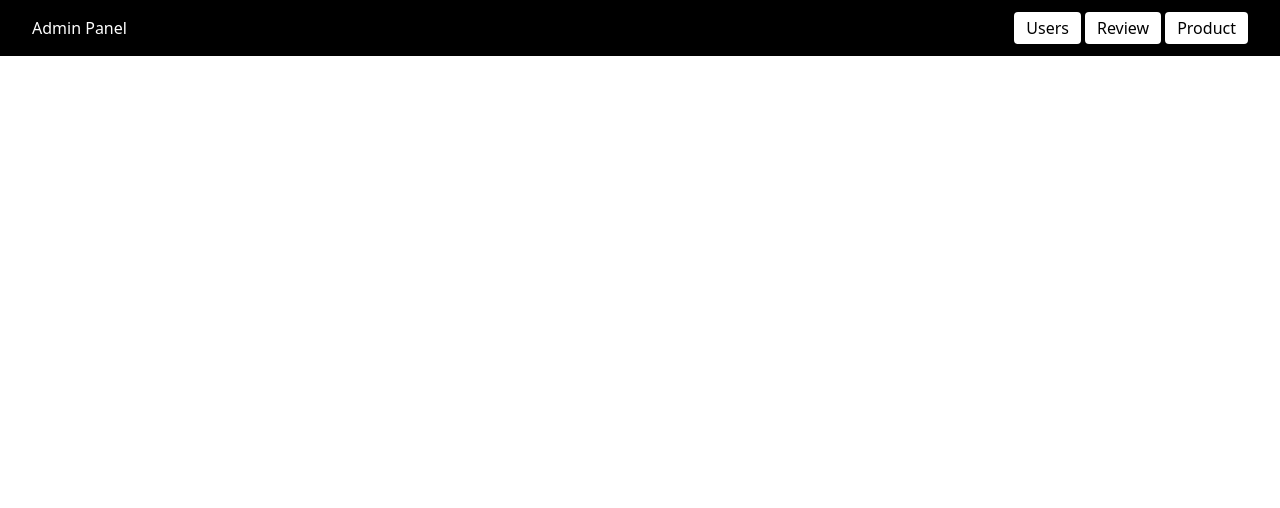
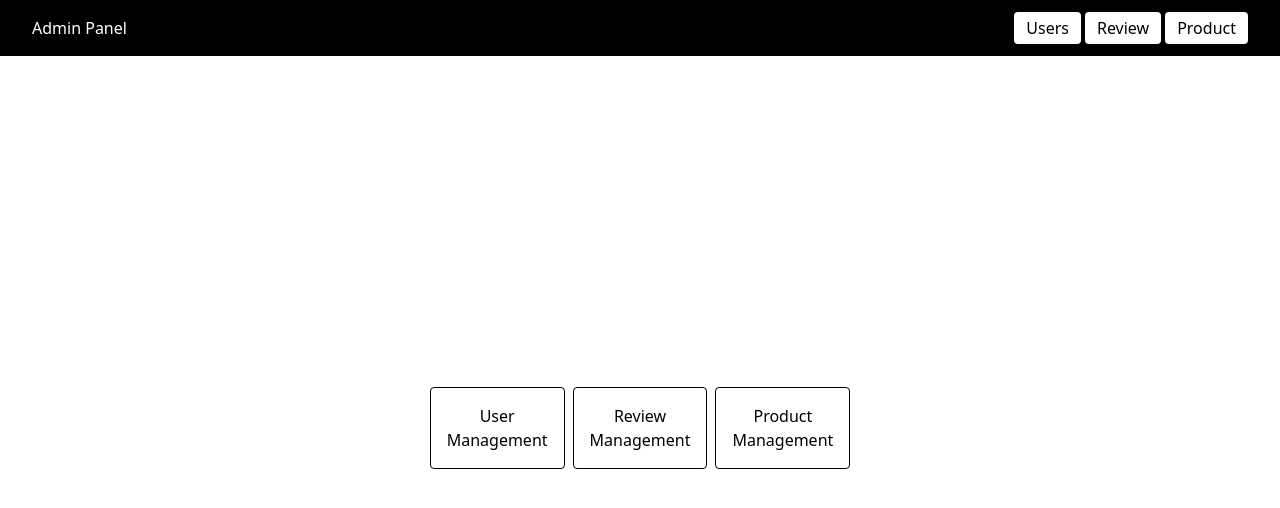
Before and after one commit to vinleeit/SOIL, a React (Vite) app in the folder admin-fe/: page / in a window 1280 px wide. Shown: the top 508 px of the page. Built offline with nearby package versions, Linux system fonts and the light colour scheme.

Commit message:
feat: add dashboard menu

```diff
--- a/admin-fe/src/App.tsx
+++ b/admin-fe/src/App.tsx
@@ -2,7 +2,7 @@ import { Link, Outlet } from "react-router-dom";
 
 export default function App() {
   return (
-    <div className="flex flex-col">
+    <div className="flex flex-col min-h-screen">
       <div className="flex bg-black text-white px-8 py-3 items-center">
         <Link to={"/"}>Admin Panel</Link>
         <div className="flex-1 flex justify-end space-x-1">
@@ -26,7 +26,9 @@ export default function App() {
           </Link>
         </div>
       </div>
-      <Outlet />
+      <div className="flex h-full grow">
+        <Outlet />
+      </div>
     </div>
   );
 }
--- a/admin-fe/src/pages/Dashboard.tsx
+++ b/admin-fe/src/pages/Dashboard.tsx
@@ -1,3 +1,34 @@
+import { Link } from "react-router-dom";
+
 export default function Dashboard() {
-  return <div></div>;
+  return (
+    <div className="grow flex items-center justify-center">
+      <div className="flex space-x-2">
+        <Link
+          to={"/users"}
+          className=" text-center border border-black p-4 rounded hover:shadow-xl"
+        >
+          User
+          <br />
+          Management
+        </Link>
+        <Link
+          to={"/users"}
+          className=" text-center border border-black p-4 rounded hover:shadow-xl"
+        >
+          Review
+          <br />
+          Management
+        </Link>
+        <Link
+          to={"/users"}
+          className=" text-center border border-black p-4 rounded hover:shadow-xl"
+        >
+          Product
+          <br />
+          Management
+        </Link>
+      </div>
+    </div>
+  );
 }
```
